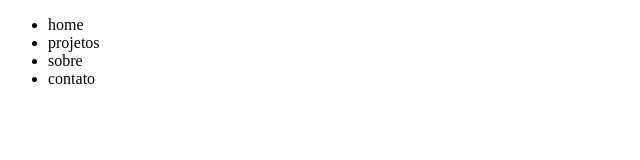
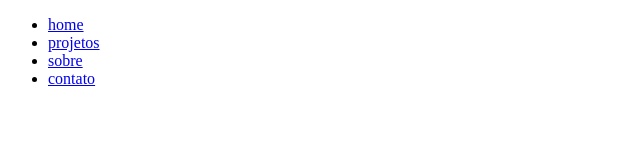
Before and after one commit to manuelavieir4/perfilkamilly, a plain HTML site: page index.html in a window 1280 px wide. Shown: the whole page, without its empty margins (0-640 px from the left). Drawn offline with Linux system fonts and the light colour scheme.

Commit message:
css root inicial

```diff
--- a/css/style.css
+++ b/css/style.css
@@ -0,0 +1,6 @@
+
+:root, :root[data-theme='dark' ]{
+  --primary-color:#f0f0f0;
+  --primary-bg-color:#111217;
+
+}
--- a/index.html
+++ b/index.html
@@ -9,11 +9,19 @@
 <body>
     <header class="header">
       <nav class="header-nav">
-        <ul>
-          <li>home</li>
-          <li>projetos</li>
-          <li>sobre</li>
-          <li>contato</li>
+        <ul class="menu menu-principal">
+          <li class="menu-item">
+            <a href="#home" class="menu-link active">home</a>
+          </li>
+          <li class="menu-item">
+            <a href="#projetos" class="menu-link ">projetos</a>
+          </li>
+          <li class="menu-item">
+            <a href="#sobre" class="menu-link ">sobre</a>
+          </li>
+          <li class="menu-item">
+            <a href="#contato" class="menu-link ">contato</a>
+          </li>
         </ul>
       </nav>
     </header> <!-- fim header-->
```
